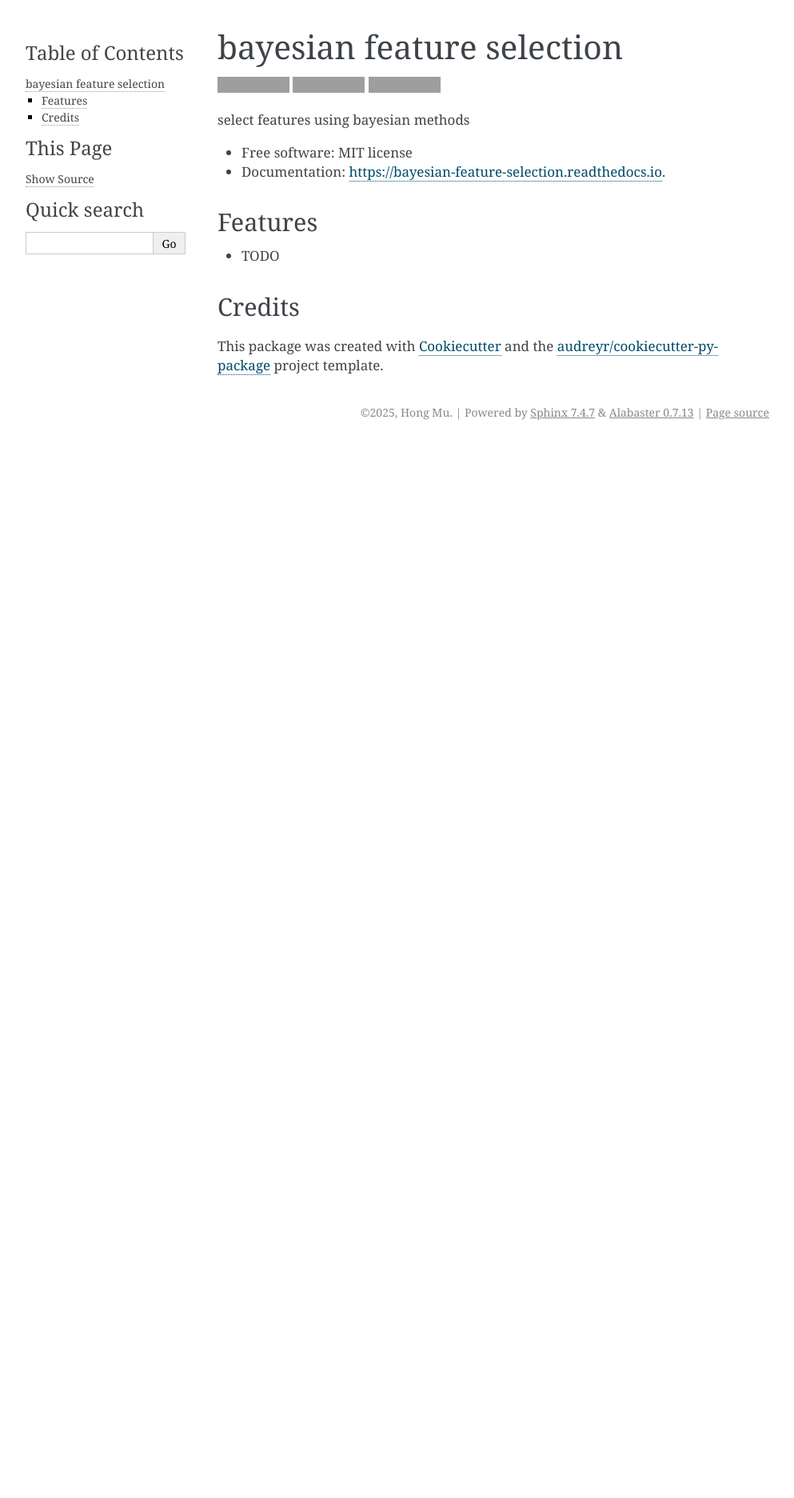
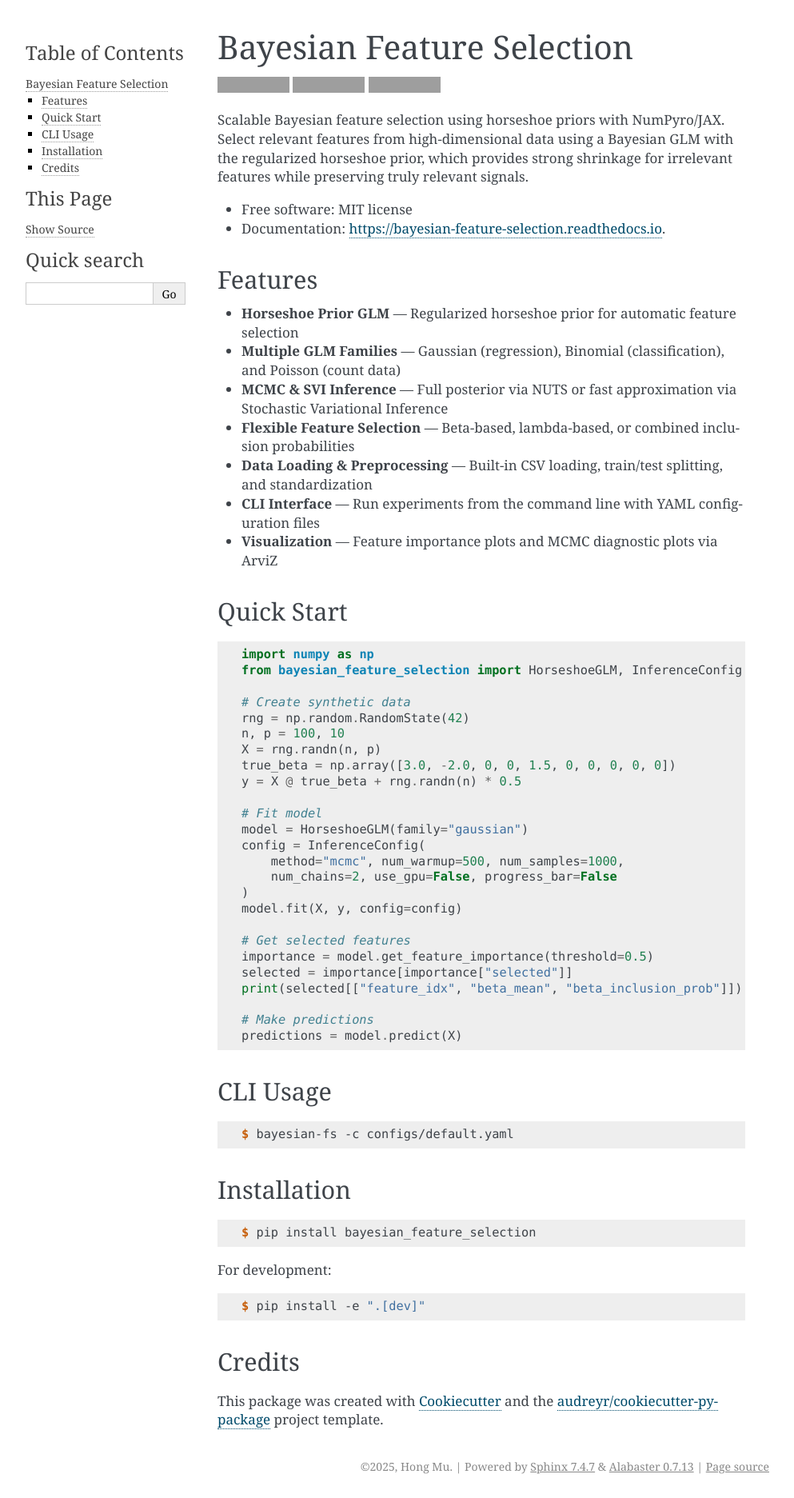
Before and after one commit to MacroMagic/bayesian_feature_selection, a Sphinx documentation site: the page built from docs/readme.rst, in a window 1280 px wide. Shown: the whole page at 80% size, without its empty margins (148-1141 px from the left). Built offline with Sphinx 7.4.7, drawn with Linux system fonts in a browser that asks for light colours; pages that are not in the unit, such as notebooks, are missing from menus; before the commit the page ends 900 px from its top, so only the background shows below that; grey boxes are pictures that could not be loaded.

Commit message:
Add documentation, pre-commit hooks, CI/CD workflows, and updated README
Co-authored-by: MacroMagic <162652138+MacroMagic@users.noreply.github.com>

```diff
--- a/README.rst
+++ b/README.rst
@@ -1,23 +1,22 @@
-==========================
-bayesian feature selection
-==========================
-
+==============================
+Bayesian Feature Selection
+==============================
 
 .. image:: https://img.shields.io/pypi/v/bayesian_feature_selection.svg
         :target: https://pypi.python.org/pypi/bayesian_feature_selection
 
-.. image:: https://img.shields.io/travis/MacroMagic/bayesian_feature_selection.svg
-        :target: https://travis-ci.com/MacroMagic/bayesian_feature_selection
+.. image:: https://github.com/MacroMagic/bayesian_feature_selection/actions/workflows/ci.yml/badge.svg
+        :target: https://github.com/MacroMagic/bayesian_feature_selection/actions/workflows/ci.yml
 
 .. image:: https://readthedocs.org/projects/bayesian-feature-selection/badge/?version=latest
         :target: https://bayesian-feature-selection.readthedocs.io/en/latest/?version=latest
         :alt: Documentation Status
 
 
-
-
-select features using bayesian methods
-
+Scalable Bayesian feature selection using horseshoe priors with NumPyro/JAX.
+Select relevant features from high-dimensional data using a Bayesian GLM with
+the regularized horseshoe prior, which provides strong shrinkage for irrelevant
+features while preserving truly relevant signals.
 
 * Free software: MIT license
 * Documentation: https://bayesian-feature-selection.readthedocs.io.
@@ -26,7 +25,68 @@ select features using bayesian methods
 Features
 --------
 
-* TODO
+* **Horseshoe Prior GLM** — Regularized horseshoe prior for automatic feature selection
+* **Multiple GLM Families** — Gaussian (regression), Binomial (classification), and Poisson (count data)
+* **MCMC & SVI Inference** — Full posterior via NUTS or fast approximation via Stochastic Variational Inference
+* **Flexible Feature Selection** — Beta-based, lambda-based, or combined inclusion probabilities
+* **Data Loading & Preprocessing** — Built-in CSV loading, train/test splitting, and standardization
+* **CLI Interface** — Run experiments from the command line with YAML configuration files
+* **Visualization** — Feature importance plots and MCMC diagnostic plots via ArviZ
+
+
+Quick Start
+-----------
+
+.. code-block:: python
+
+    import numpy as np
+    from bayesian_feature_selection import HorseshoeGLM, InferenceConfig
+
+    # Create synthetic data
+    rng = np.random.RandomState(42)
+    n, p = 100, 10
+    X = rng.randn(n, p)
+    true_beta = np.array([3.0, -2.0, 0, 0, 1.5, 0, 0, 0, 0, 0])
+    y = X @ true_beta + rng.randn(n) * 0.5
+
+    # Fit model
+    model = HorseshoeGLM(family="gaussian")
+    config = InferenceConfig(
+        method="mcmc", num_warmup=500, num_samples=1000,
+        num_chains=2, use_gpu=False, progress_bar=False
+    )
+    model.fit(X, y, config=config)
+
+    # Get selected features
+    importance = model.get_feature_importance(threshold=0.5)
+    selected = importance[importance["selected"]]
+    print(selected[["feature_idx", "beta_mean", "beta_inclusion_prob"]])
+
+    # Make predictions
+    predictions = model.predict(X)
+
+
+CLI Usage
+---------
+
+.. code-block:: console
+
+    $ bayesian-fs -c configs/default.yaml
+
+
+Installation
+------------
+
+.. code-block:: console
+
+    $ pip install bayesian_feature_selection
+
+For development:
+
+.. code-block:: console
+
+    $ pip install -e ".[dev]"
+
 
 Credits
 -------
--- a/docs/conf.py
+++ b/docs/conf.py
@@ -64,7 +64,7 @@ release = bayesian_feature_selection.__version__
 #
 # This is also used if you do content translation via gettext catalogs.
 # Usually you set "language" from the command line for these cases.
-language = None
+language = "en"
 
 # List of patterns, relative to source directory, that match files and
 # directories to ignore when looking for source files.
--- a/docs/index.rst
+++ b/docs/index.rst
@@ -1,5 +1,5 @@
 Welcome to bayesian feature selection's documentation!
-======================================
+======================================================
 
 .. toctree::
    :maxdepth: 2
```
Also changed, not shown: other parts of docs/index.rst (+0 -1 lines), .pre-commit-config.yaml (added), 9 other files.
